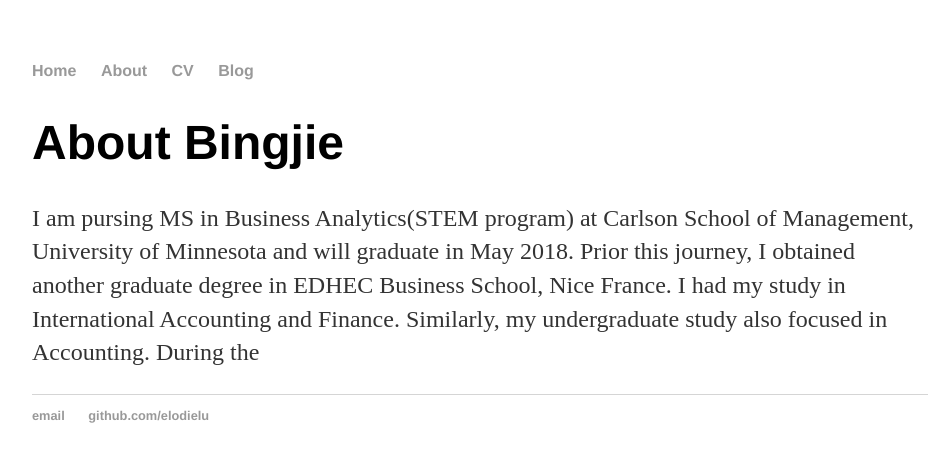
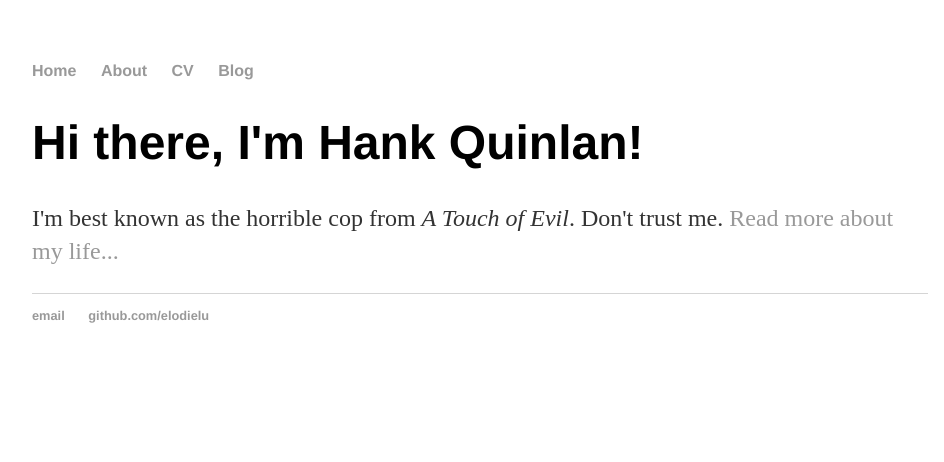
Before and after one commit to elodielu/elodielu.github.io, a Jekyll site: the page built from index.html, in a window 1280 px wide. Shown: the top 462 px of the page, without its empty margins (160-1104 px from the left). Built offline with Jekyll 4.4.1, drawn with Linux system fonts in a browser that asks for light colours.

Commit message:
Update index.html

```diff
--- a/index.html
+++ b/index.html
@@ -1,11 +1,9 @@
 ---
 layout: default
-title: About Bingjie Lu
+title: Bingjie Lu
 ---
 
-		<div class="about">
-			<h1>About Bingjie</h1>
-			<p>I am pursing MS in Business Analytics(STEM program) at Carlson School of Management, University of Minnesota and will graduate in May 2018. Prior this journey, I obtained another graduate degree in EDHEC Business School, Nice France. I had my study in International Accounting and Finance. Similarly, my undergraduate study also focused in Accounting. During the </p>
-
-
+		<div class="blurb">
+			<h1>Hi there, I'm Hank Quinlan!</h1>
+			<p>I'm best known as the horrible cop from <em>A Touch of Evil</em>. Don't trust me. <a href="/about">Read more about my life...</a></p>
 		</div>
```
